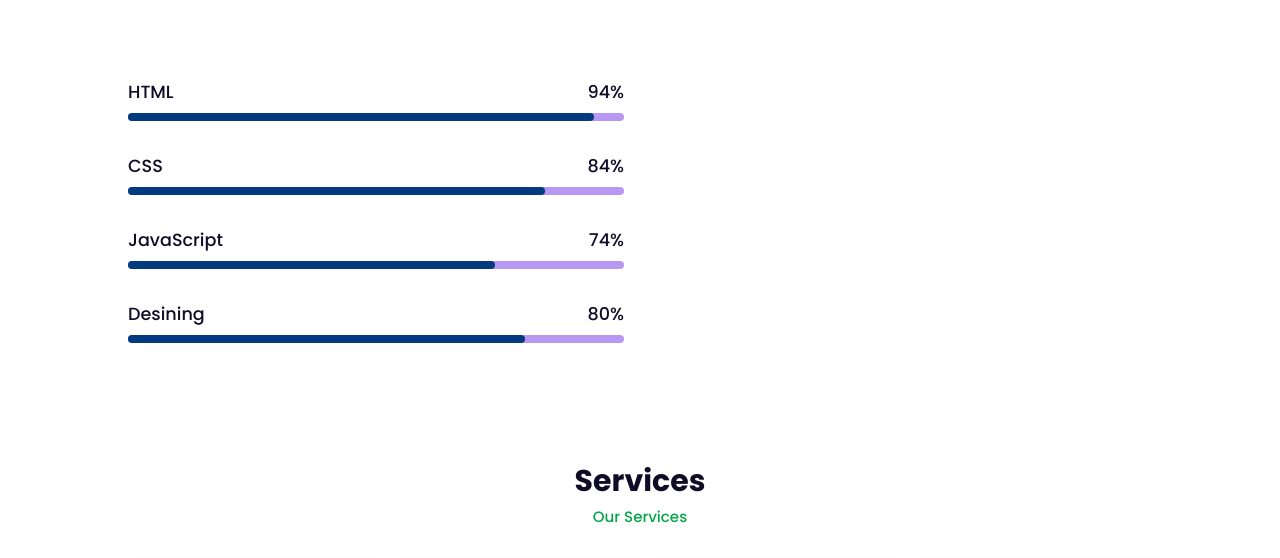
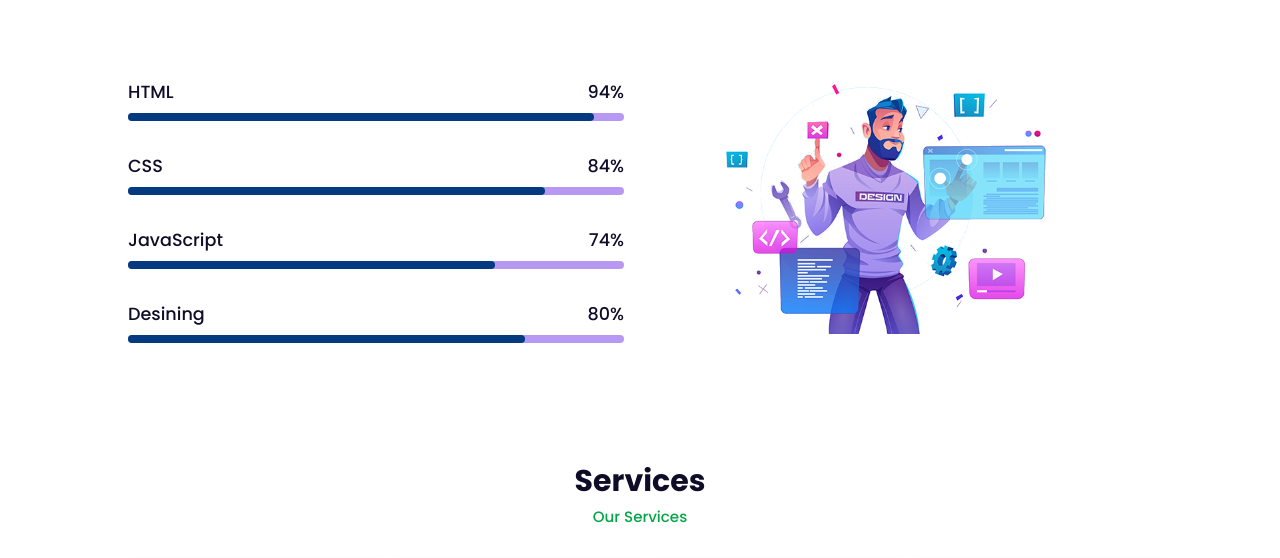
Before and after one commit to priyonujbhatt/Sakkka.github.io, a plain HTML site: page index.html in a window 1280 px wide. Shown: the part 1493-2051 px from the top of the page. Drawn offline with nearby package versions, Linux system fonts and the light colour scheme.

Commit message:
Update index.html

```diff
--- a/index.html
+++ b/index.html
@@ -121,8 +121,8 @@
                     <div class="percent-bar react-bar"></div>
                 </div>
             </div>
-            <div class="images/skills-img">
-                <img src="123.png" alt="">
+            <div class="skills-img">
+                <img src="images/123.png" alt="">
             </div>
         </div>
 
```
